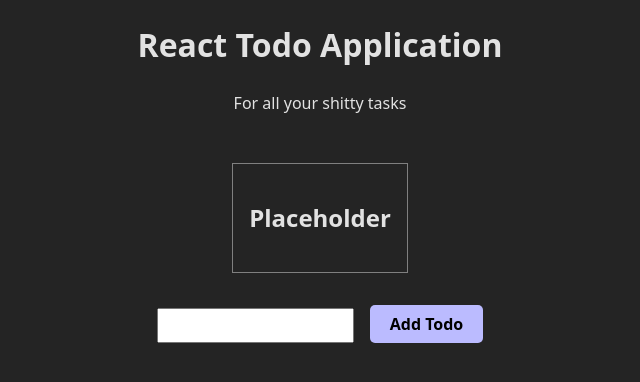
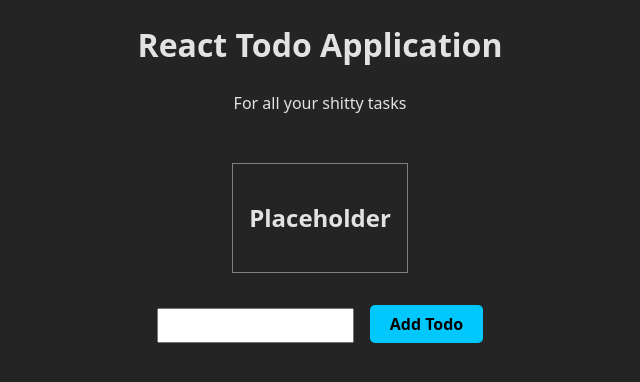
Before and after one commit to totallyrens/todo-app, a React (Vite) app: page / in a window 1280 px wide. Shown: the top 382 px of the page, without its empty margins (320-960 px from the left). Built offline with nearby package versions, Linux system fonts and the light colour scheme.

Commit message:
Changed button color

```diff
--- a/src/App.css
+++ b/src/App.css
@@ -20,7 +20,7 @@
 }
 
 .todo-button {
-	background: rgb(187, 187, 255);
+	background: #00c8ff;
 	color: black;
 	border: none;
 	padding: 0.5rem 1.25rem;
```
